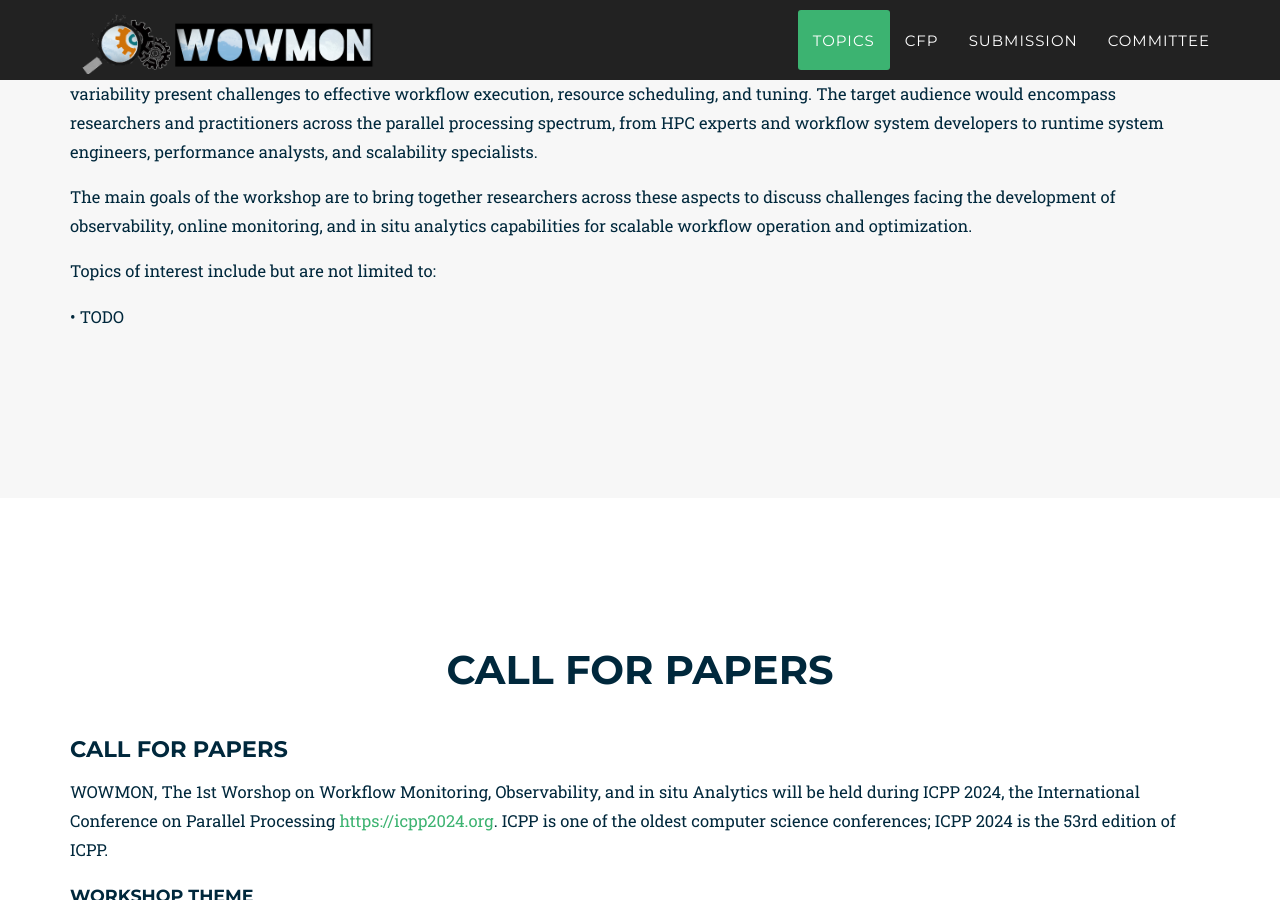
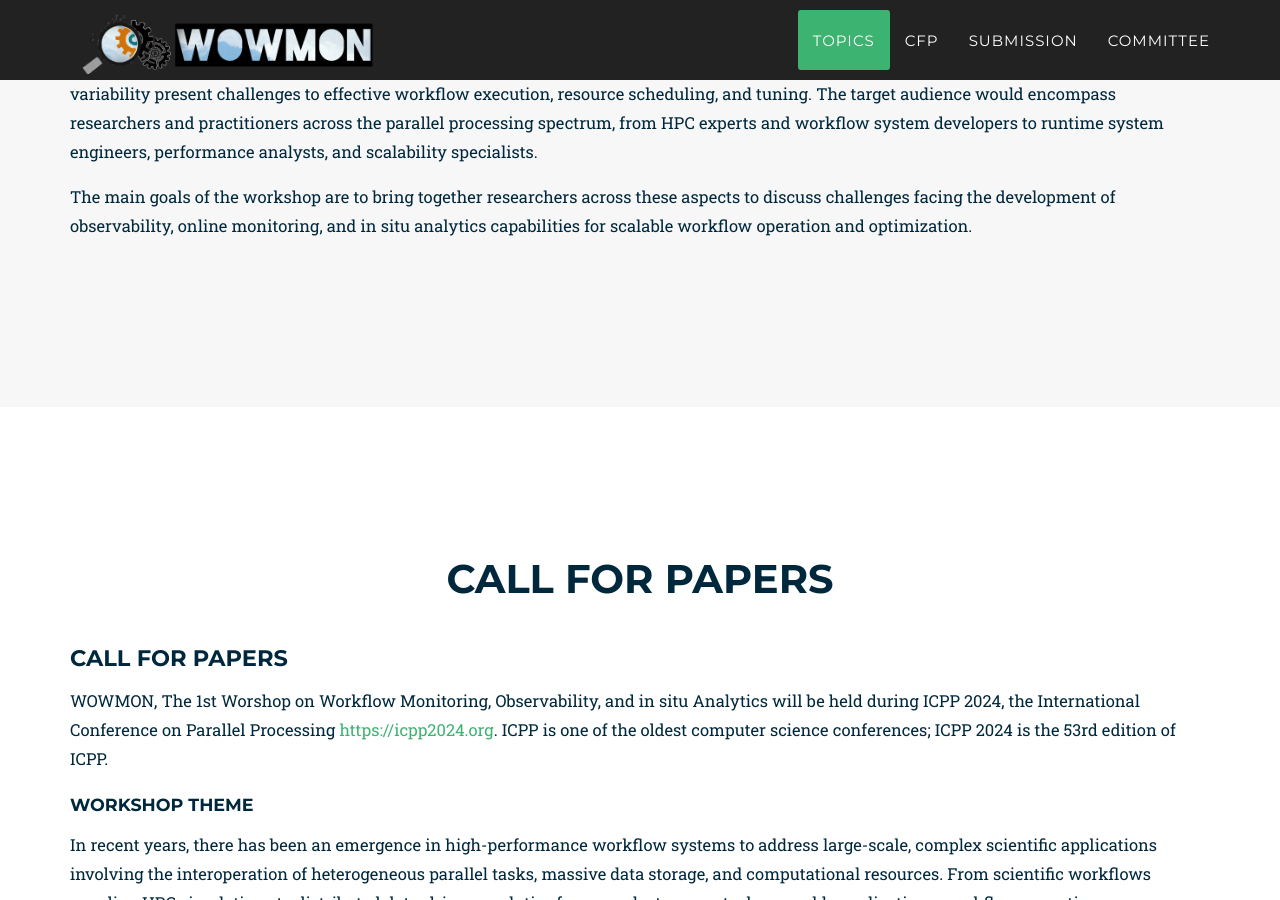
Before and after one commit to WOWMON-workshop/WOWMON-workshop.github.io, a Jekyll site: the page built from index.html, in a window 1280 px wide and 900 px high, scrolled down 1928 px. Built offline with Jekyll 4.4.1, drawn with Linux system fonts in a browser that asks for light colours; some web fonts are replaced.

Commit message:
fixing abstract

```diff
--- a/_includes/2024_data/abstract.html
+++ b/_includes/2024_data/abstract.html
@@ -13,7 +13,5 @@
 
             <p> The main goals of the workshop are to bring together researchers across these aspects to discuss challenges facing the development of observability, online monitoring, and in situ analytics capabilities for scalable workflow operation and optimization. </p>
 
-            <p>Topics of interest include but are not limited to:</p>
-            <p>&bull; TODO</p>
         </div>
     </section>
```
